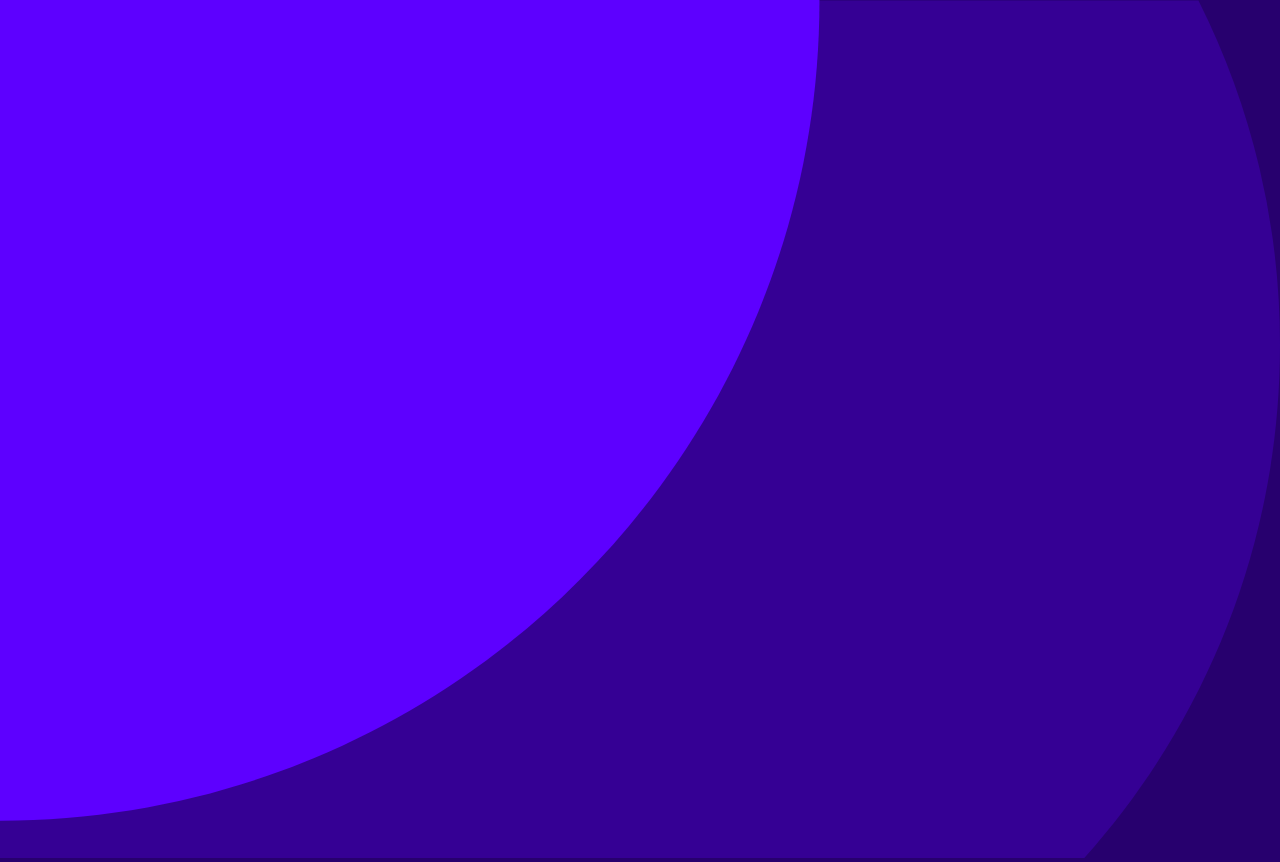
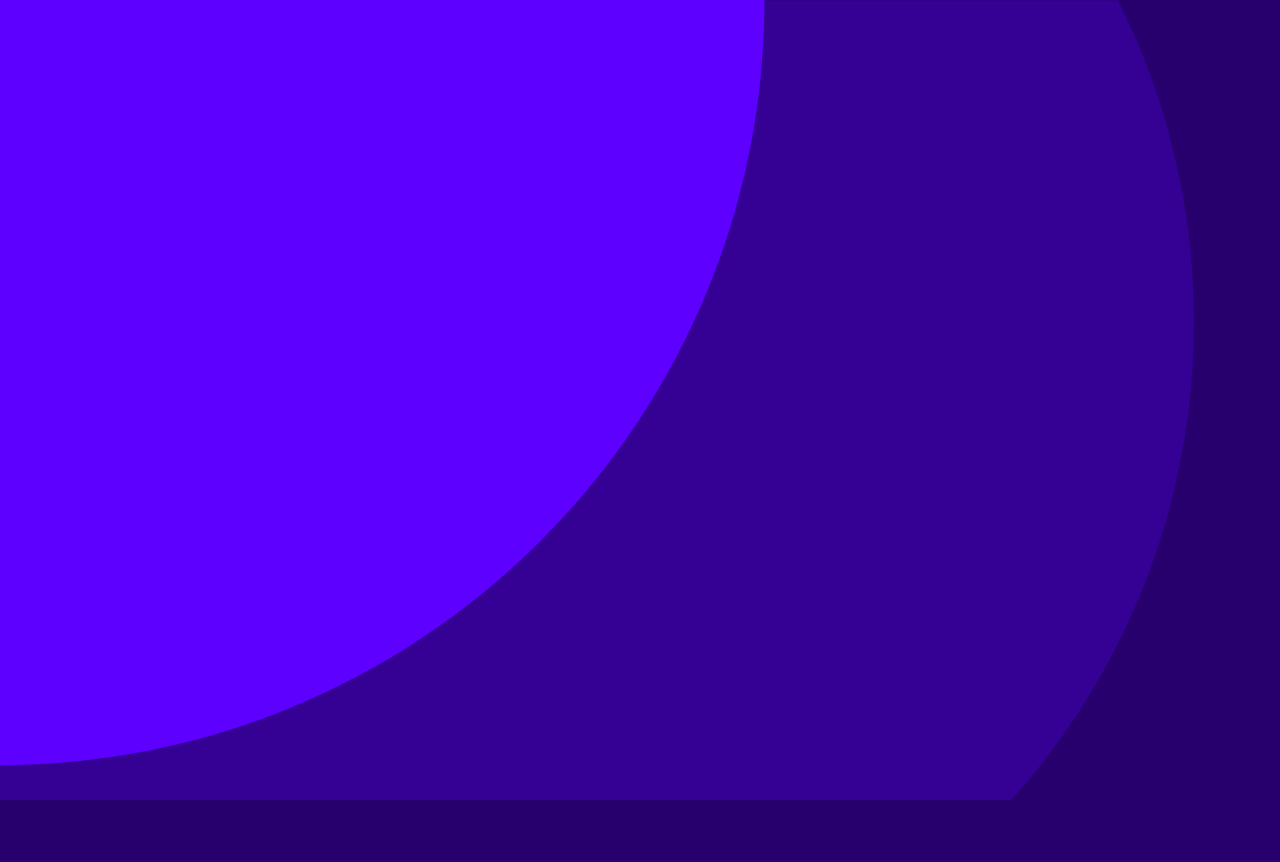
Before and after one commit to NerdeeApp/Nerdee-Web, a React (Create React App) app: page / in a window 1280 px wide. After the commit the page ends 800 px from the top, so only its background shows below. Built offline with nearby package versions, Linux system fonts and the light colour scheme.

Commit message:
fixed some images

```diff
--- a/src/App.tsx
+++ b/src/App.tsx
@@ -3,14 +3,14 @@ import './style/main.scss';
 import './style/global.scss';
 import './style/preloader.scss';
 import Blobs from './images/SVG/Blobs.svg';
+// import BlobsMobile from './images/SVG/BlobsMobile.svg';
 // import { Navbar, Preloader } from './components';
 
 function App() {
 	return (
 		<div className='App'>
-			<header className='App-header'>
-				<img src={Blobs} alt='Blobs' id='#blobs' />
-			</header>
+			<header className='App-header' />
+			<div id='backgrd' />
 		</div>
 	);
 }
--- a/src/style/global.scss
+++ b/src/style/global.scss
@@ -10,7 +10,7 @@
 ##                 VARIABLES                ##
 ##############################################
 */
-$background: #181818;
+$background: #27006e;
 
 /*
 ##############################################
@@ -20,6 +20,8 @@ $background: #181818;
 body {
 	margin: 0;
 	padding: 0;
+
+	background-color: $background;
 }
 
 /*
@@ -45,4 +47,18 @@ nav img {
 ##                 MAIN BODY                ##
 ##############################################
 */
-/* Nothing here yet */
+
+#backgrd {
+	width: 100vw;
+	height: 100vh;
+
+	background-image: url("../images/SVG/Blobs.svg");
+	background-repeat: no-repeat;
+	background-size: auto;
+}
+
+@media screen and (max-width: 415px) {
+	#backgrd {
+		background-image: url("../images/SVG/BlobsMobile.svg");
+	}
+}
--- a/src/style/main.scss
+++ b/src/style/main.scss
@@ -1,10 +1,16 @@
-body {
-	background-color: #27006e;
-}
-
 #blobs {
 	margin: 0;
 	padding: 0;
 
-	height: 100%;
+	position: absolute;
+	top: 0;
+	left: 0;
+
+	height: 100vh;
 }
+
+@media screen and (max-width: 800px) {
+	#blobs {
+		height: 100%;
+	}
+}
```
Also changed, not shown: src/images/PNG/Blobs.png (added), src/images/SVG/BlobsMobile.svg (added).
